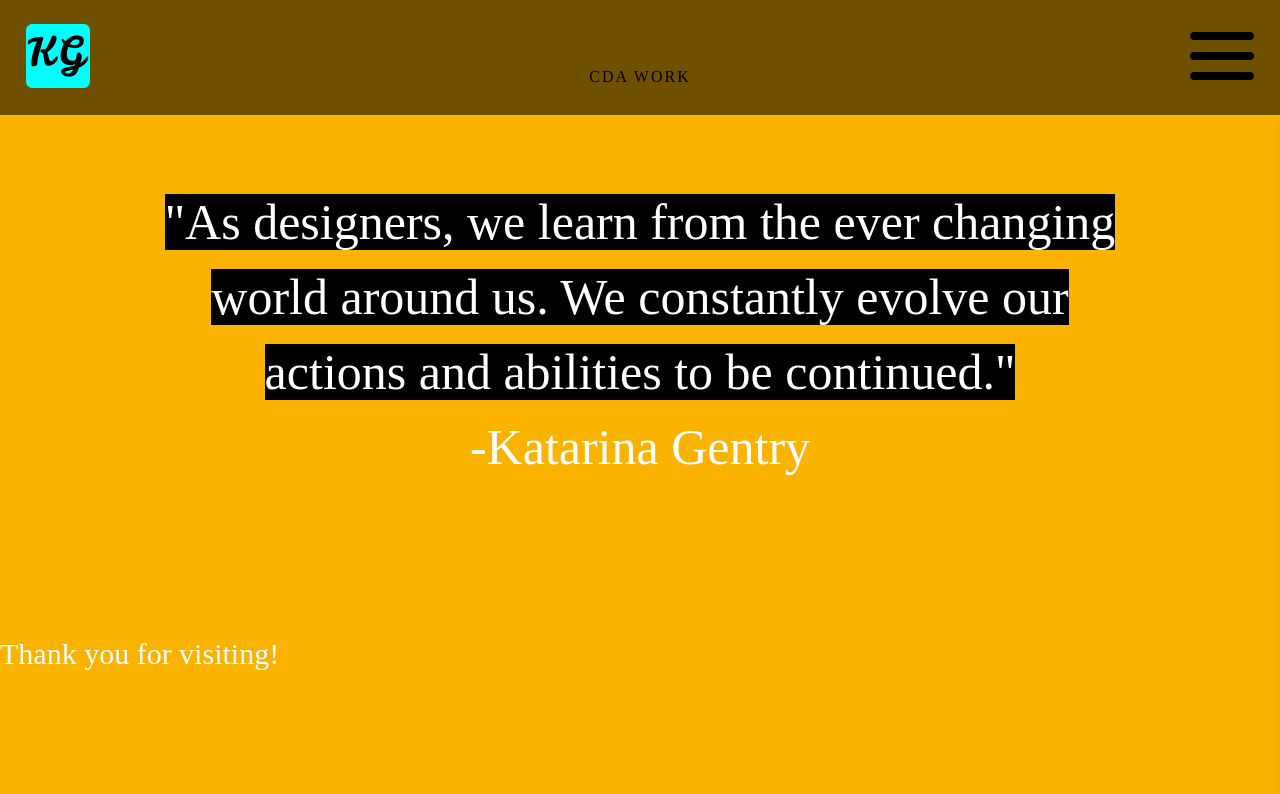
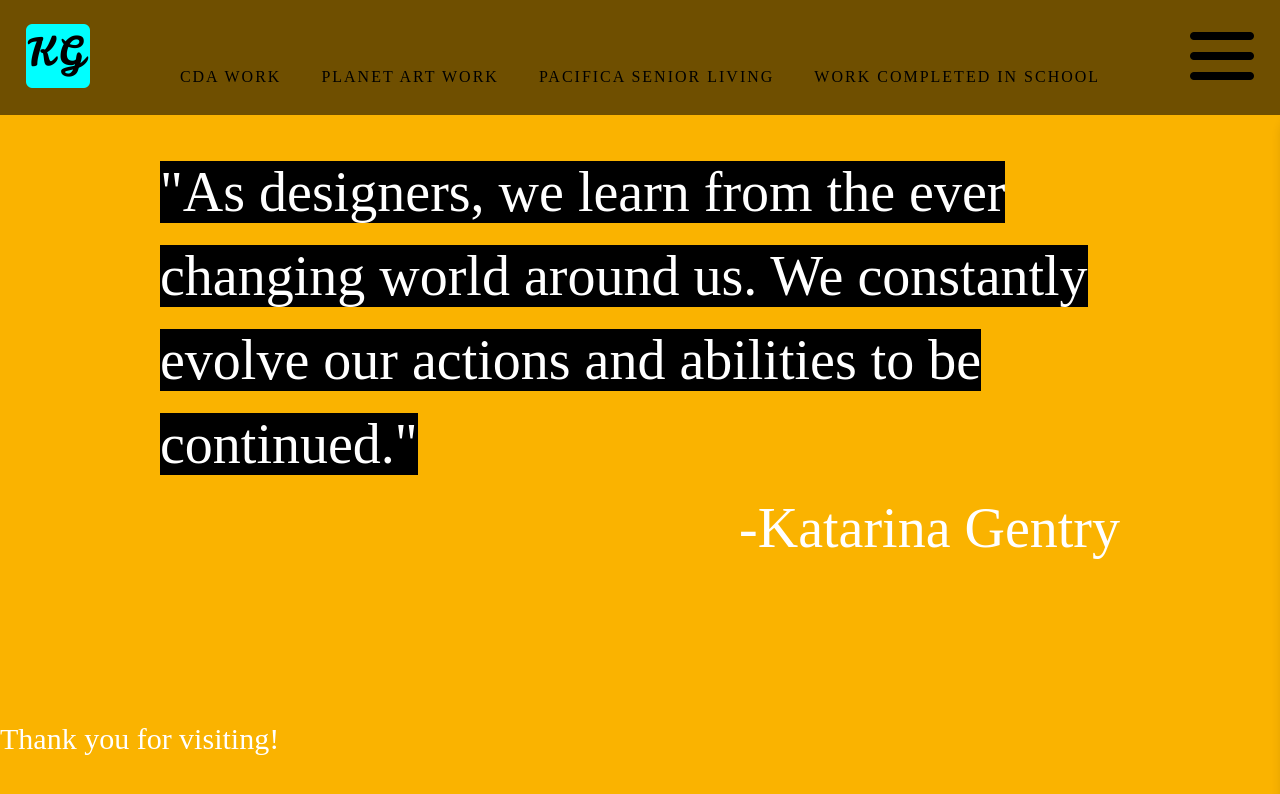
Before and after one commit to NickGentryBJJ/ProjectKat, a React (Create React App) app in the folder frontend/: page / in a window 1280 px wide. Shown: the top 794 px of the page. Built offline with nearby package versions, Linux system fonts and the light colour scheme; the HTML template or start-up script is replaced by a standard one.

Commit message:
added all props and useState booleans for nav items

```diff
--- a/frontend/src/App.tsx
+++ b/frontend/src/App.tsx
@@ -16,11 +16,25 @@ import WsSection from './Components/WorksSection/WorkSchool/WsSection/WsSection'
 function App(): JSX.Element {
   const [open, setOpen] = useState<boolean>(false);
   const [showCda, setShowCda] = useState<boolean>(false);
+  const [showPaw, setShowPaw] = useState<boolean>(false);
+  const [showPsl, setShowPsl] = useState<boolean>(false);
+  const [showSchool, setShowSchool] = useState<boolean>(false);
   return (
   <>
-    <NavBar open={open} setOpen={setOpen} showCda={showCda} setShowCda={setShowCda}/>
+    <NavBar
+      open={open}
+      setOpen={setOpen}
+      showCda={showCda}
+      setShowCda={setShowCda}
+      showPaw={showPaw}
+      setShowPaw={setShowPaw}
+      showPsl={showPsl}
+      setShowPsl={setShowPsl}
+      showSchool={showSchool}
+      setShowSchool={setShowSchool}
+      />
     <SideMenu open={open} setOpen={setOpen}/>
-    <Splash showCda={showCda} setShowCda={setShowCda}/>
+    <Splash showCda={showCda}/>
     <PacificaSenior/>
     <PsSection/>
     <PlanetArt/>
--- a/frontend/src/Components/NavBar/NavBar.tsx
+++ b/frontend/src/Components/NavBar/NavBar.tsx
@@ -7,13 +7,22 @@ interface NavProps {
     setOpen: React.Dispatch<React.SetStateAction<boolean>>;
     showCda: boolean;
     setShowCda: React.Dispatch<React.SetStateAction<boolean>>;
+    showPaw: boolean;
+    setShowPaw: React.Dispatch<React.SetStateAction<boolean>>;
+    showPsl: boolean;
+    setShowPsl: React.Dispatch<React.SetStateAction<boolean>>;
+    showSchool: boolean;
+    setShowSchool: React.Dispatch<React.SetStateAction<boolean>>;
 };
 
 function NavBar(props: NavProps): JSX.Element {
-    const {open, setOpen, showCda, setShowCda} = props;
+    const {open, setOpen, showCda, setShowCda, showPaw, setShowPaw, showPsl, setShowPsl, showSchool, setShowSchool} = props;
     const works: Record<string, [string, boolean, React.Dispatch<React.SetStateAction<boolean>>]> = {
-        "CDA WORK": ["cda", showCda, setShowCda]
-
+    // display name:  id -- state ---- setter
+        "CDA WORK": ["cda", showCda, setShowCda],
+        "PLANET ART WORK": ["paw", showPaw, setShowPaw],
+        "PACIFICA SENIOR LIVING": ["psl", showPsl, setShowPsl],
+        "WORK COMPLETED IN SCHOOL": ["wcis", showSchool, setShowSchool]
     };
 
     function keniBurke(): void { // Risin To The Top!
--- a/frontend/src/Components/Splash/Splash.css
+++ b/frontend/src/Components/Splash/Splash.css
@@ -1,20 +1,20 @@
 .splash-wrapper {
-    padding-top: 115px;
+    padding-top: 110px;
     display: flex;
     flex-direction: column;
     align-items: center;
 }
 .quote-wrapper{
     display: inline;
-    text-align: center;
-    font-size: 50px;
+    text-align: left;
+    font-size: 56px;
     line-height: 1.5;
     width: 75%;
-    margin-top: 70px;
+    margin-top: 40px;
 }
 .quote{
     display: inline;
-    text-align: center;
+    text-align: right;
     background-color: black;
     color: white;
 }
--- a/frontend/src/Components/Splash/Splash.tsx
+++ b/frontend/src/Components/Splash/Splash.tsx
@@ -5,10 +5,9 @@ import CdaSection from '../WorksSection/CDA/CdaSection/CdaSection';
 
 interface SplashProps {
     showCda: boolean;
-    setShowCda: React.Dispatch<React.SetStateAction<boolean>>;
 };
 function Splash(props: SplashProps): JSX.Element {
-    const {showCda, setShowCda} = props;
+    const {showCda} = props;
     return (
         <div  className='splash-wrapper'>
             <div id='sw' className='quote-wrapper'>
```
